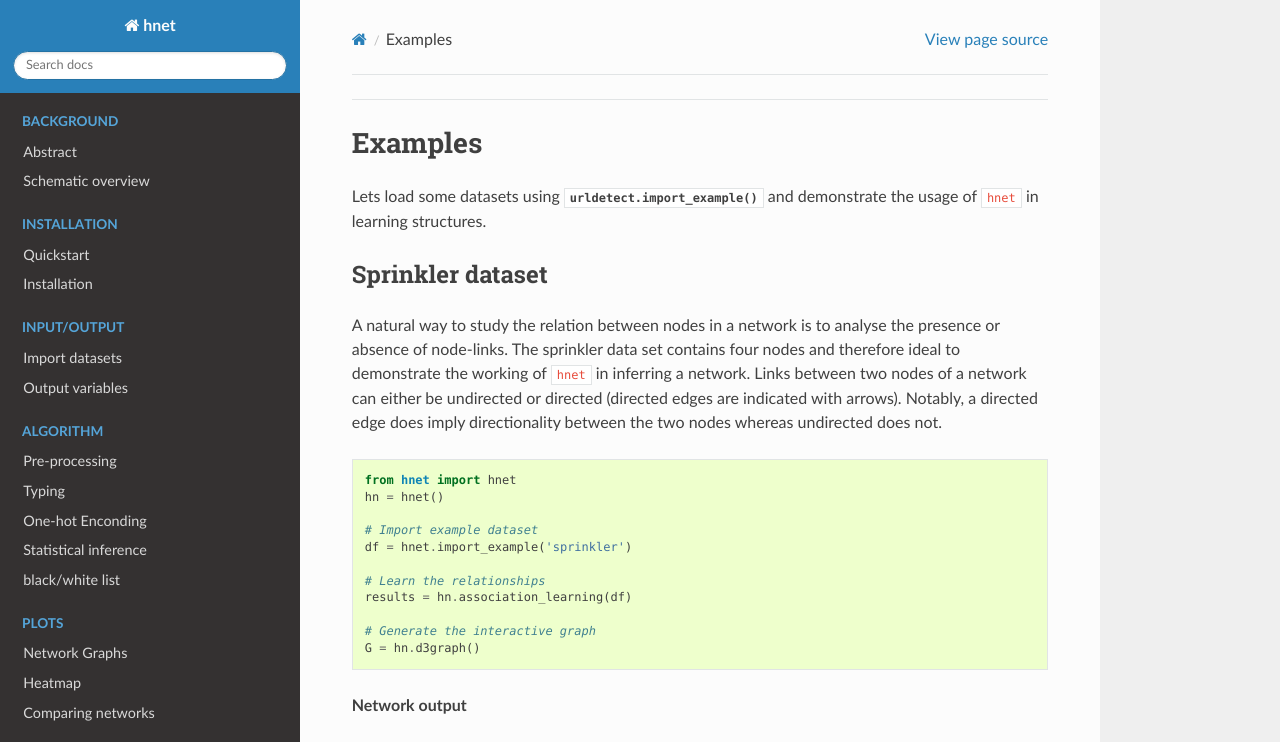
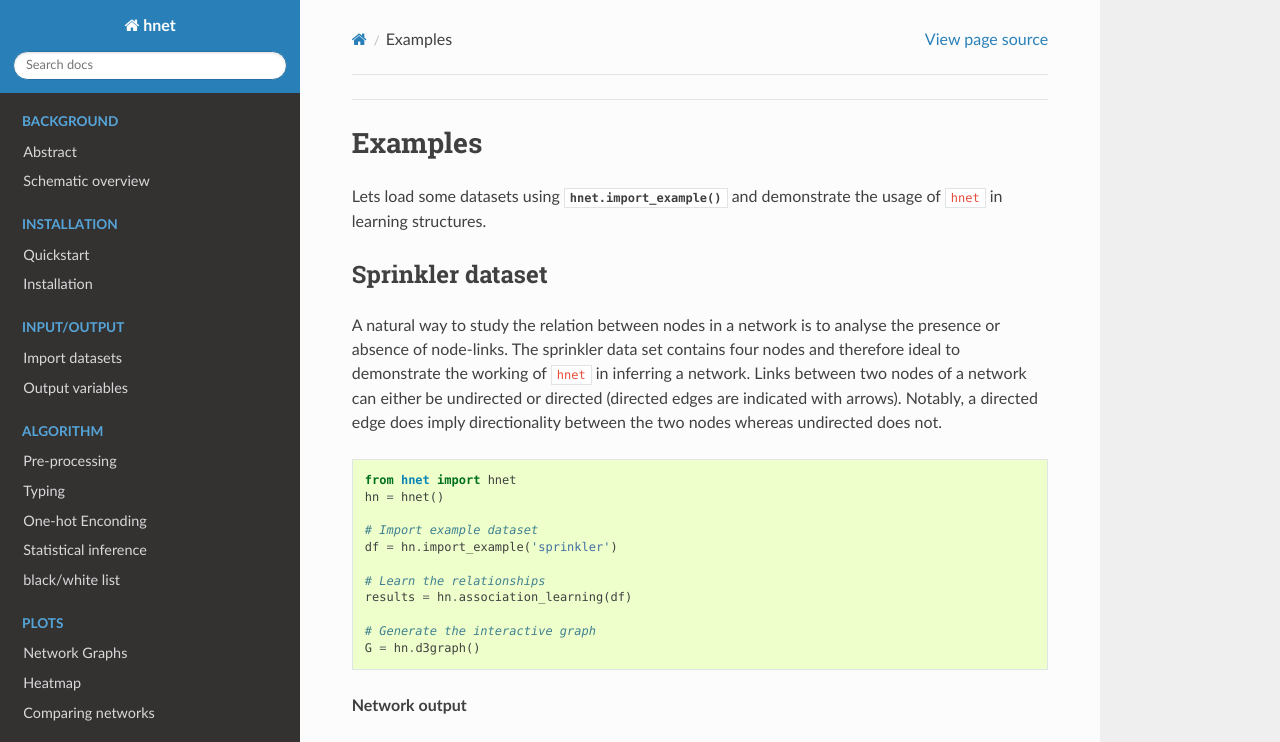
Before and after one commit to erdogant/hnet, a Sphinx documentation site: the page built from docs/source/Examples.rst, in a window 1280 px wide and 1400 px high. Shown: the top 742 px of the window. Built offline with Sphinx 7.4.7 and the Read the Docs theme 2.0.0, drawn with Linux system fonts in a browser that asks for light colours; grey boxes are pictures that could not be loaded.

Commit message:
sphnix update

```diff
--- a/docs/source/Examples.rst
+++ b/docs/source/Examples.rst
@@ -5,7 +5,7 @@
 Examples
 -----------------
 
-Lets load some datasets using :func:`urldetect.import_example` and demonstrate the usage of ``hnet`` in learning structures.
+Lets load some datasets using :func:`hnet.import_example` and demonstrate the usage of ``hnet`` in learning structures.
 
 
 Sprinkler dataset
@@ -19,7 +19,7 @@ A natural way to study the relation between nodes in a network is to analyse the
 	hn = hnet()
 
 	# Import example dataset
-	df = hnet.import_example('sprinkler')
+	df = hn.import_example('sprinkler')
 
 	# Learn the relationships
 	results = hn.association_learning(df)
@@ -46,7 +46,7 @@ The titanic data set contains a data structure that is often seen in real use ca
 	hn = hnet()
 
 	# Import example dataset
-	df = hnet.import_example('titanic')
+	df = hn.import_example('titanic')
 
 	# Learn the relationships
 	results = hn.association_learning(df)
@@ -110,7 +110,7 @@ Exernal link: https://erdogant.github.io/docs/d3graph/titanic_example/index.html
 
 	hn = hnet()
 
-	df = hnet.import_example()
+	df = hn.import_example()
 
 	results = hn.association_learning(df)
 
--- a/docs/source/Installation.rst
+++ b/docs/source/Installation.rst
@@ -23,7 +23,7 @@ A quick example how to learn the structure on a given dataset.
     hn = hnet()
 
     # Import data:
-    df = hnet.import_example('titanic')
+    df = hn.import_example('titanic')
 
     # Learn structure on the data
     results = hn.association_learning(df)
--- a/docs/source/Methods.rst
+++ b/docs/source/Methods.rst
@@ -106,7 +106,7 @@ An example of calculating hte enrichment is demonstrated below for a single resp
   import hnet
 
   # Example dataset
-  df = hnet.import_example('titanic')
+  df = hn.import_example('titanic')
 
   # Set response variable y
   y = df['Survived'].values
--- a/docs/source/Plots.rst
+++ b/docs/source/Plots.rst
@@ -41,6 +41,7 @@ Integration of d3graph in hnet
 .. code-block:: python
 
   from hnet import hnet
+  # Load example
   df = hnet.import_example('sprinkler')
 
   # Structure learning
@@ -67,6 +68,8 @@ Below is depicted a demonstration of plotting the results of ``hnet`` using a he
 .. code-block:: python
 
   from hnet import hnet
+
+  # Load example
   df = hnet.import_example('sprinkler')
 
   # Structure learning
```
